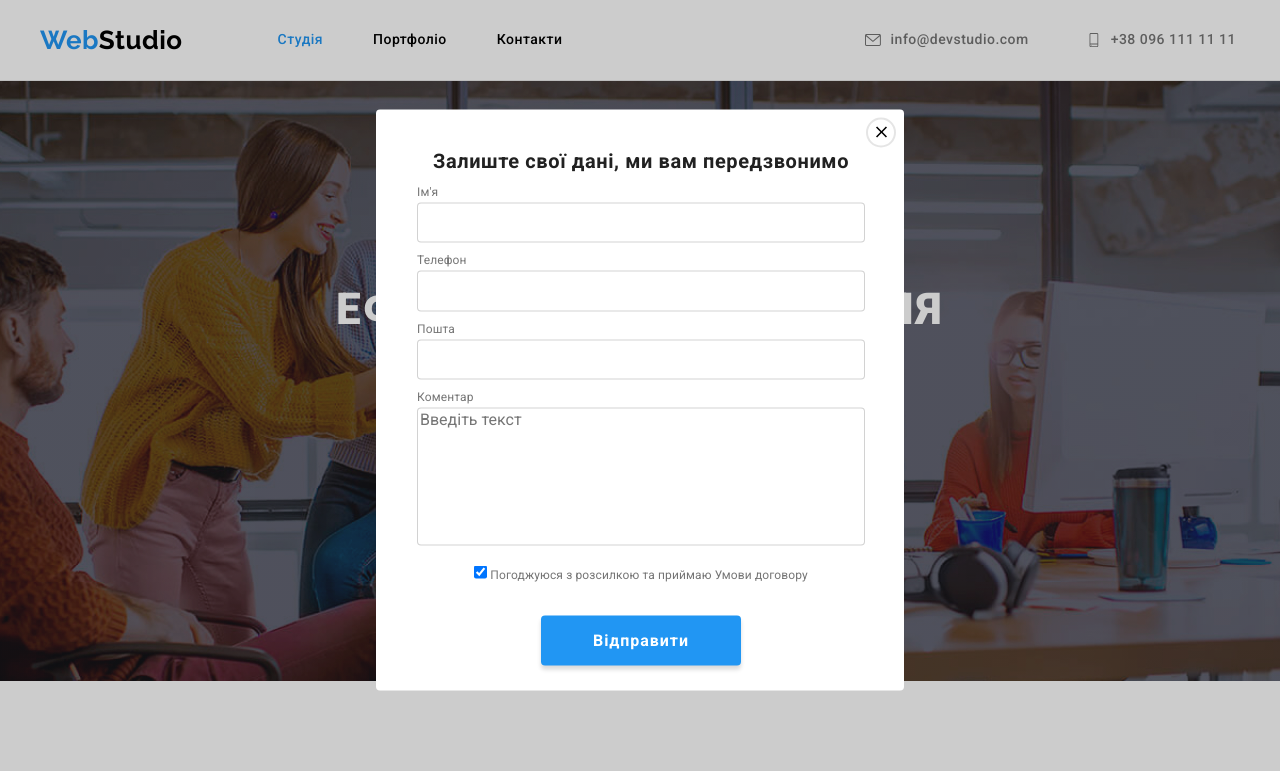
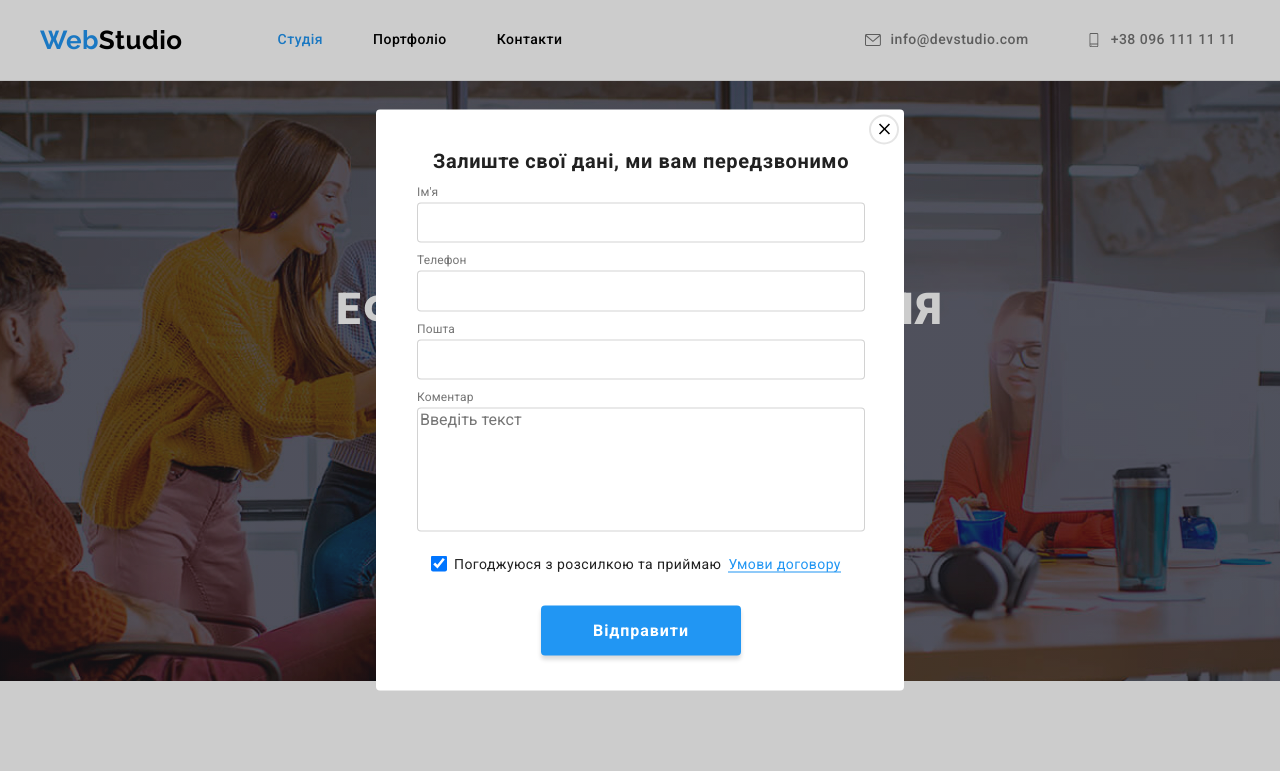
Before and after one commit to BohdanKozin/HOMEWORK6, a plain HTML site: page index.html in a window 1280 px wide. Both pictures are taken after a click on the button "Замовити послугу". Shown: the top 771 px of the page. Drawn offline with nearby package versions, Linux system fonts and the light colour scheme.

Commit message:
fixer form, add css

```diff
--- a/index.html
+++ b/index.html
@@ -56,7 +56,6 @@
             <div class="modal-content is-hidden">
               <div class="modal-form">
                 <h1 class="title-modal">Залиште свої дані, ми вам передзвонимо</h1>
-
                 <form action="" class="forma-modal">
                    <div class="form-field">
                   <label for="" class="label-text" >
@@ -80,22 +79,18 @@
                     <textarea class="feedback" name="feedback" rows="5" placeholder="Введіть текст"></textarea>
                   </div>
                   <div class="form-field centre">
-                  <label for="" class="label-text" class="checkbox" >
-                    <input type="checkbox" name="agree" checked />
-                    Погоджуюся з розсилкою та приймаю <span> Умови договору</span>
-
+                  <label for="" class="label-text-checkbox"  >
+                    <input class="checkbox" type="checkbox" name="agree" checked />
+                    Погоджуюся з розсилкою та приймаю <a href=""><span class="umovy-text"> Умови договору</span></a>
                   </label>
                 </div>
                 </form>
-
                   <div class="bnt-mod"><button type="submit" class="btn-modal">Відправити</button></div>
-
               </div>
-              <div class="wraper-icon-close"><button type="button" class="button-modal-cloce" data-modal-close><svg
+              <button type="button" class="button-modal-cloce" data-modal-close><svg
                     width="18" height="18" class="icon-close">
                     <use href="images/sprites.svg#icon-close1-1"></use>
                   </svg></button>
-              </div>
             </div>
           </div>
         </div>
--- a/styles/styles.css
+++ b/styles/styles.css
@@ -305,7 +305,7 @@ z-index: 1;
 
 
 .modal-content {opacity:1;
-    position: absolute;
+    position: relative;
     top: 50%;
     left: 50%;
     transform: translate(-50%, -50%);
@@ -347,7 +347,8 @@ flex-direction: column;}
     padding-top:  10px;
     padding-bottom: 10px;
     border: 1px solid rgba(33, 33, 33, 0.2);
-    border-radius: 4px;}
+    border-radius: 4px;
+    cursor: pointer;}
 
 
 
@@ -355,23 +356,44 @@ flex-direction: column;}
     padding-top:  10px;
     padding-bottom: 10px;
     border: 1px solid rgba(33, 33, 33, 0.2);
-    border-radius: 4px;}
+    border-radius: 4px;
+    cursor: pointer;}
 .email{margin-bottom: 10px;
     padding-top:  10px;
     padding-bottom: 10px;
     border: 1px solid rgba(33, 33, 33, 0.2);
-    border-radius: 4px;}
+    border-radius: 4px;
+    cursor: pointer;}
 
     .feedback{ resize: none;
-        height: 138px;
+        height: 124px;
         border: 1px solid rgba(33, 33, 33, 0.2);
 border-radius: 4px;
+cursor: pointer;
    }
 
 
-   .form-field .centre{ justify-content: center;
-align-items: center;
-margin-top: 20px;}
+   .form-field .centre{
+    margin-right:10px;
+margin-top: 20px;
+}
+.label-text-checkbox{display: flex;
+    align-items: center;
+    justify-content: center;
+    font-family: 'Roboto';
+    font-style: normal;
+    font-weight: 400;
+    font-size: 14px;
+    line-height: 24px;
+    letter-spacing: 0.03em;}
+.checkbox{cursor: pointer;
+width: 16px;
+height: 16px;
+margin-right: 7px;}
+.umovy-text{ color: var(--focus-text-color);
+    margin-left: 7px;
+    border-bottom: 1px solid var(--focus-text-color);
+}
 
 
 
@@ -392,6 +414,7 @@ align-items: center;
 text-align: center;
 letter-spacing: 0.06em;
 color: var(--other-text-color);
+cursor: pointer;
 }
 .bnt-mod{display: flex;
     justify-content: center;
@@ -400,22 +423,20 @@ color: var(--other-text-color);
 
 
 
-.wraper-icon-close {
-    position: absolute;
-    top: 0;
-    right: 0;
-}
 
-.button-modal-cloce {
+
+.button-modal-cloce {position: absolute;
+    top: 5px;
+    right: 5px;
     background-color: var(--other-text-color);
     border-radius: 50%;
     border: 2px solid rgba(0, 0, 0, 0.1);
     width: 30px;
     height: 30px;
-    margin: 8px 8px 543px 490px;
     display: flex;
     align-items: center;
     justify-content: center;
+    cursor: pointer;
 }
 
 
```
